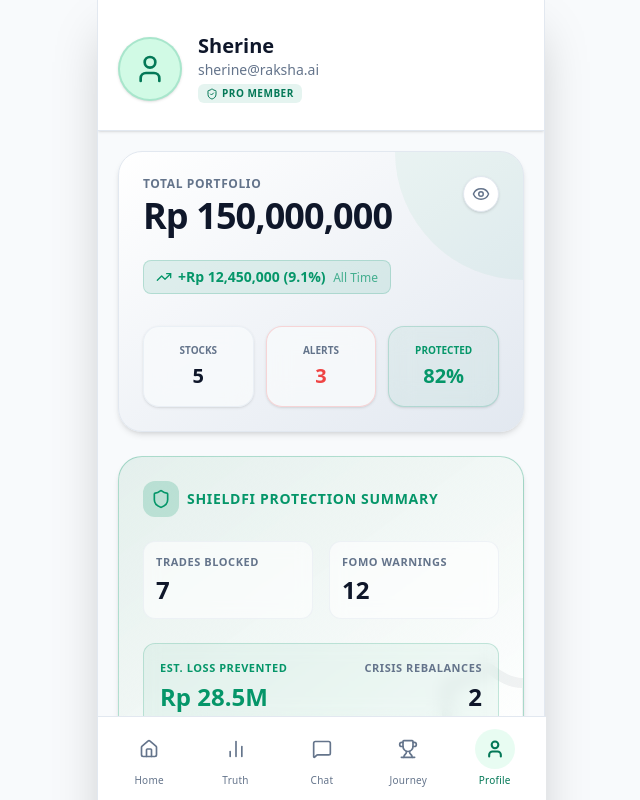
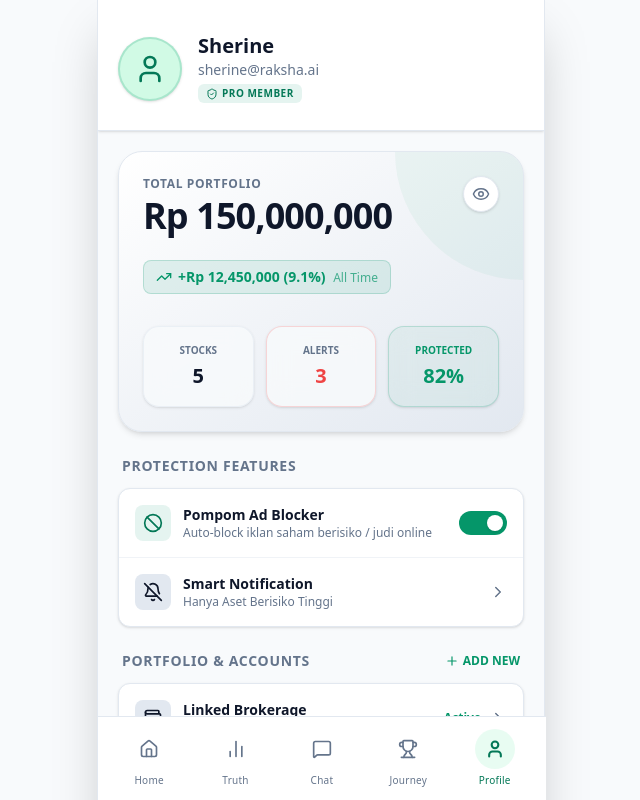
Before and after one commit to rafkiyuda/raksha-ai, a Next.js app: page /profile in a window 1280 px wide. Shown: the top 800 px of the page, without its empty margins (319-959 px from the left). Built offline with nearby package versions, Linux system fonts and the light colour scheme.

Commit message:
feat: hide shieldfi protection summary per user request

```diff
--- a/src/app/profile/page.tsx
+++ b/src/app/profile/page.tsx
@@ -3,7 +3,7 @@
 import { useState, useRef, useEffect } from "react";
 import Link from "next/link";
 import { useTheme } from "next-themes";
-import { User as UserIcon, Settings, ShieldCheck, Wallet, ChevronRight, LogOut, Ban, BellOff, Plus, FileText, Link as LinkIcon, X, Loader2, UploadCloud, CheckCircle2, Moon, Eye, TrendingUp, Shield } from "lucide-react";
+import { User as UserIcon, Settings, ShieldCheck, Wallet, ChevronRight, LogOut, Ban, BellOff, Plus, FileText, Link as LinkIcon, X, Loader2, UploadCloud, CheckCircle2, Moon, Eye, TrendingUp } from "lucide-react";
 
 export default function ProfilePage() {
     const [adBlockerEnabled, setAdBlockerEnabled] = useState(true);
@@ -117,44 +117,6 @@ export default function ProfilePage() {
                             <div className="bg-primary/5 backdrop-blur-md rounded-2xl p-4 text-center border border-primary/20 shadow-sm transition-transform hover:scale-105 duration-300">
                                 <p className="text-[10px] uppercase font-bold text-primary mb-1">Protected</p>
                                 <p className="text-xl font-extrabold text-primary">82%</p>
-                            </div>
-                        </div>
-                    </div>
-                </section>
-
-                {/* ShieldFi Protection Summary */}
-                <section>
-                    <div className="bg-gradient-to-br from-primary/10 to-surface rounded-3xl border border-primary/30 overflow-hidden shadow-md p-6 relative">
-                        {/* Decorative icon background */}
-                        <div className="absolute -bottom-6 -right-6 opacity-5 pointer-events-none">
-                            <Shield size={120} />
-                        </div>
-
-                        <div className="flex items-center gap-2 mb-6 relative z-10">
-                            <div className="p-2 bg-primary/20 rounded-xl text-primary">
-                                <Shield size={20} />
-                            </div>
-                            <h3 className="text-sm font-extrabold text-primary uppercase tracking-wider">ShieldFi Protection Summary</h3>
-                        </div>
-
-                        <div className="grid grid-cols-2 gap-y-6 gap-x-4 relative z-10">
-                            <div className="bg-surface/60 backdrop-blur-sm p-3 rounded-xl border border-border/50">
-                                <p className="text-[11px] font-bold text-foreground-muted uppercase tracking-wider mb-1">Trades Blocked</p>
-                                <p className="text-2xl font-extrabold text-foreground">7</p>
-                            </div>
-                            <div className="bg-surface/60 backdrop-blur-sm p-3 rounded-xl border border-border/50">
-                                <p className="text-[11px] font-bold text-foreground-muted uppercase tracking-wider mb-1">FOMO Warnings</p>
-                                <p className="text-2xl font-extrabold text-foreground">12</p>
-                            </div>
-                            <div className="col-span-2 bg-primary/5 backdrop-blur-sm p-4 rounded-xl border border-primary/20 flex items-center justify-between">
-                                <div>
-                                    <p className="text-[11px] font-bold text-primary uppercase tracking-wider mb-1">Est. Loss Prevented</p>
-                                    <p className="text-2xl font-extrabold text-primary">Rp 28.5M</p>
-                                </div>
-                                <div className="text-right">
-                                    <p className="text-[11px] font-bold text-foreground-muted uppercase tracking-wider mb-1">Crisis Rebalances</p>
-                                    <p className="text-2xl font-extrabold text-foreground">2</p>
-                                </div>
                             </div>
                         </div>
                     </div>
@@ -277,10 +239,11 @@ export default function ProfilePage() {
                         <LogOut size={18} /> Logout
                     </button>
                 </section>
-            </div>
+            </div >
 
             {/* Add Portfolio Modal */}
-            {isAddPortfolioModalOpen && (
+            {
+                isAddPortfolioModalOpen && (
                     <div className="fixed inset-0 z-50 flex items-end justify-center sm:items-center bg-black/60 backdrop-blur-sm animate-in fade-in duration-200">
                         <div className="bg-surface w-full sm:w-[400px] rounded-t-2xl sm:rounded-2xl shadow-xl border border-border overflow-hidden animate-in slide-in-from-bottom-5 sm:slide-in-from-bottom-0 sm:zoom-in-95 duration-300">
                             <div className="p-5 border-b border-border/50 flex justify-between items-center">
@@ -393,10 +356,12 @@ export default function ProfilePage() {
                             </div>
                         </div>
                     </div>
-            )}
+                )
+            }
 
             {/* Risk Profile Modal */}
-            {isRiskModalOpen && (
+            {
+                isRiskModalOpen && (
                     <div className="fixed inset-0 z-50 flex items-end justify-center sm:items-center bg-black/60 backdrop-blur-sm animate-in fade-in duration-200">
                         <div className="bg-surface w-full sm:w-[400px] rounded-t-2xl sm:rounded-2xl shadow-xl border border-border overflow-hidden animate-in slide-in-from-bottom-5 sm:slide-in-from-bottom-0 sm:zoom-in-95 duration-300">
                             <div className="p-5 border-b border-border/50 flex justify-between items-center">
@@ -459,10 +424,12 @@ export default function ProfilePage() {
                             </div>
                         </div>
                     </div>
-            )}
+                )
+            }
 
             {/* Linked Brokerage Modal */}
-            {isBrokerageModalOpen && (
+            {
+                isBrokerageModalOpen && (
                     <div className="fixed inset-0 z-50 flex items-end justify-center sm:items-center bg-black/60 backdrop-blur-sm animate-in fade-in duration-200">
                         <div className="bg-surface w-full sm:w-[400px] rounded-t-2xl sm:rounded-2xl shadow-xl border border-border overflow-hidden animate-in slide-in-from-bottom-5 sm:slide-in-from-bottom-0 sm:zoom-in-95 duration-300">
                             <div className="p-5 border-b border-border/50 flex justify-between items-center">
@@ -500,10 +467,12 @@ export default function ProfilePage() {
                             </div>
                         </div>
                     </div>
-            )}
+                )
+            }
 
             {/* Smart Notification Modal */}
-            {isNotificationModalOpen && (
+            {
+                isNotificationModalOpen && (
                     <div className="fixed inset-0 z-50 flex items-end justify-center sm:items-center bg-black/60 backdrop-blur-sm animate-in fade-in duration-200">
                         <div className="bg-surface w-full sm:w-[400px] rounded-t-2xl sm:rounded-2xl shadow-xl border border-border overflow-hidden animate-in slide-in-from-bottom-5 sm:slide-in-from-bottom-0 sm:zoom-in-95 duration-300">
                             <div className="p-5 border-b border-border/50 flex justify-between items-center">
@@ -552,7 +521,8 @@ export default function ProfilePage() {
                             </div>
                         </div>
                     </div>
-            )}
-        </div>
+                )
+            }
+        </div >
     );
 }
```
Lines whose indentation alone changed are shown as unchanged.
